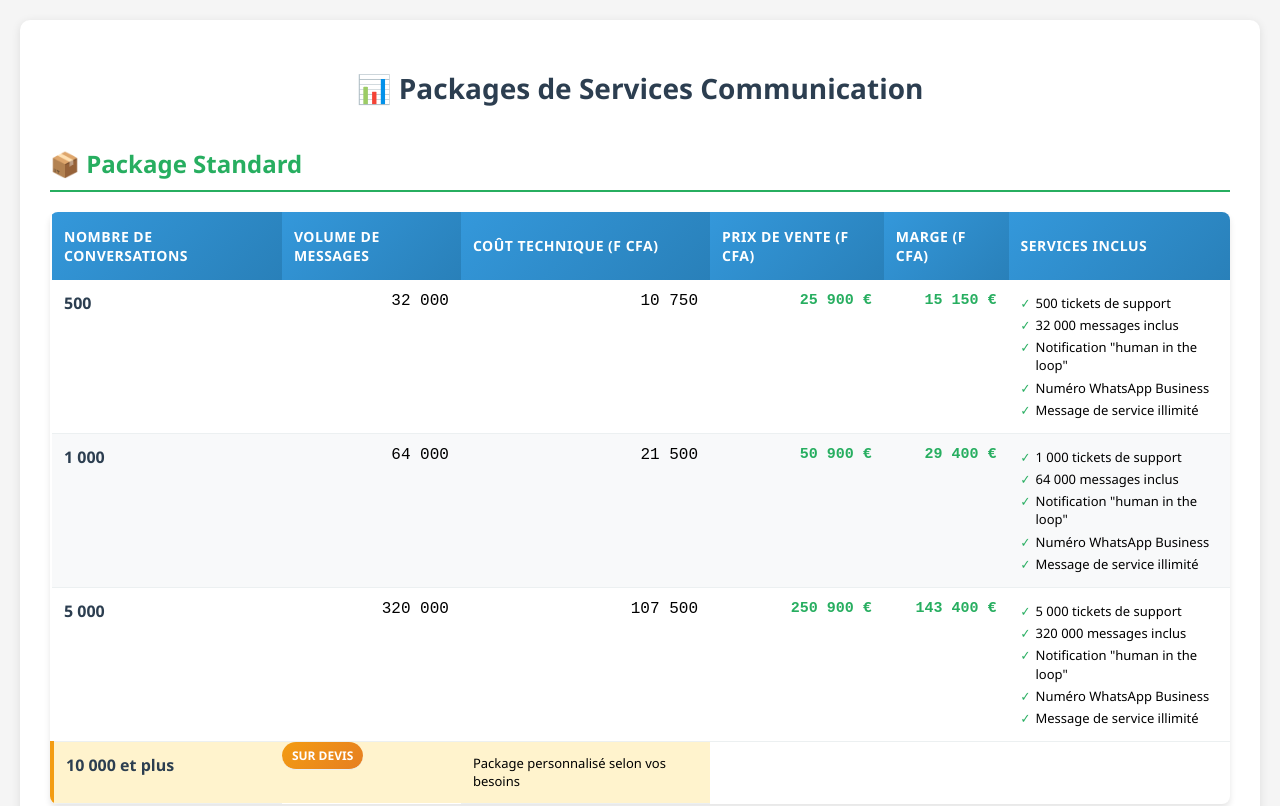
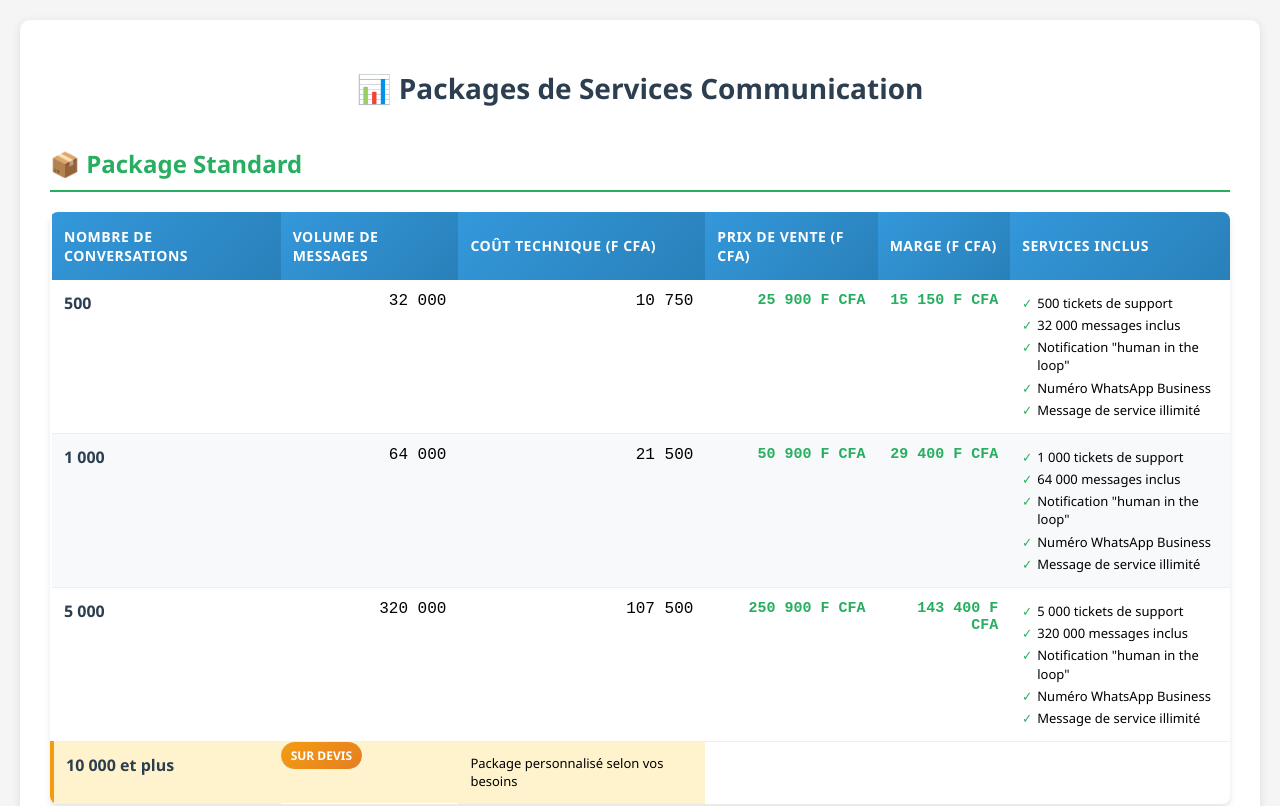
Before and after one commit to amenancoubourasidiki/PackagesFindora, a plain HTML site: page index.html in a window 1280 px wide. Shown: the top 806 px of the page. Drawn offline with Linux system fonts and the light colour scheme.

Commit message:
update price

```diff
--- a/index.html
+++ b/index.html
@@ -85,7 +85,7 @@
         }
 
         .prix::after {
-            content: " €";
+            content: " F CFA";
         }
 
         .description {
```
